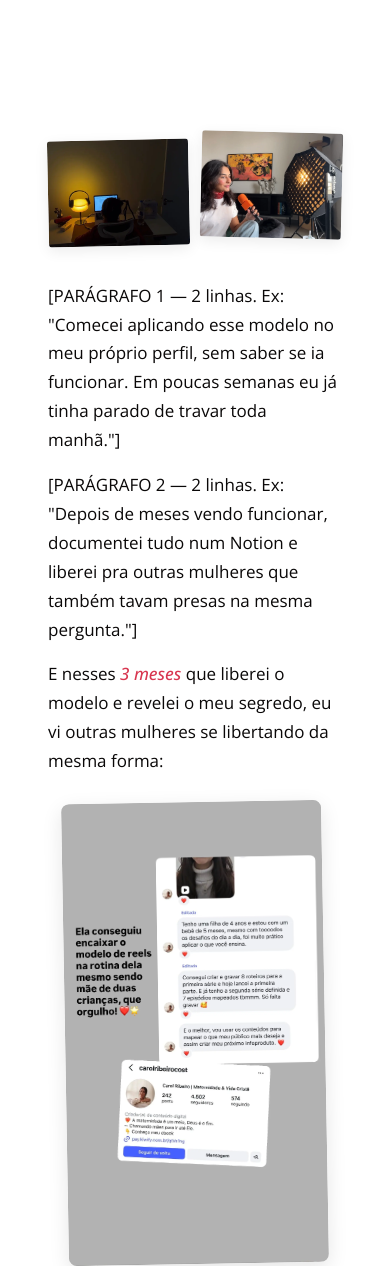
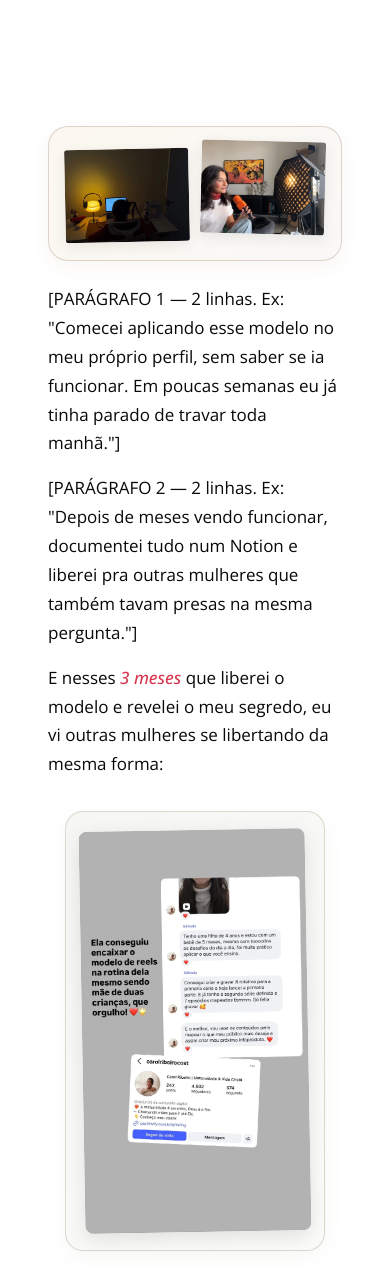
Before and after one commit to LeislinEduarda/obrigado-black, a plain HTML site: page index.html in a window 390 px wide. Shown: the part 6020-7286 px from the top of the page. Drawn offline with nearby package versions, Linux system fonts and the light colour scheme.

Commit message:
index.html

```diff
--- a/index.html
+++ b/index.html
@@ -1396,6 +1396,12 @@ src="https://www.facebook.com/tr?id=1292839838840770&ev=PageView&noscript=1"
   /* ========== STORY BLOCK (natural, sem card) ========== */
   .story {
     margin: 32px auto 8px;
+    max-width: 680px;
+  }
+
+  /* Card 1 — só nas fotos do quem sou eu (brown/mustard) */
+  .story-author {
+    margin: 0 auto 40px;
     max-width: 620px;
   }
 
@@ -1403,9 +1409,13 @@ src="https://www.facebook.com/tr?id=1292839838840770&ev=PageView&noscript=1"
     display: grid;
     grid-template-columns: 1fr 1fr;
     gap: 16px;
-    margin: 8px auto 32px;
-    max-width: 620px;
-    padding: 10px 0;
+    margin: 0 auto 28px;
+    max-width: 620px;
+    padding: 24px 22px;
+    background: linear-gradient(135deg, rgba(201, 151, 40, 0.07), rgba(122, 79, 46, 0.04));
+    border: 1.5px solid rgba(122, 79, 46, 0.22);
+    border-radius: 24px;
+    box-shadow: 0 6px 20px rgba(122, 79, 46, 0.05);
   }
 
   .story-photo {
@@ -1467,6 +1477,7 @@ src="https://www.facebook.com/tr?id=1292839838840770&ev=PageView&noscript=1"
     max-width: 620px;
   }
 
+  /* Cards 2, 3, 4 — só na imagem do print (verde suave) */
   .story-print-item {
     display: flex;
     flex-direction: column;
@@ -1479,6 +1490,11 @@ src="https://www.facebook.com/tr?id=1292839838840770&ev=PageView&noscript=1"
     margin: 0;
     max-width: 320px;
     width: 100%;
+    padding: 22px 20px;
+    background: linear-gradient(135deg, rgba(125, 143, 93, 0.07), rgba(125, 143, 93, 0.03));
+    border: 1.5px solid rgba(125, 143, 93, 0.28);
+    border-radius: 22px;
+    box-shadow: 0 6px 20px rgba(125, 143, 93, 0.06);
   }
 
   .story-print img {
@@ -2724,14 +2740,16 @@ src="https://www.facebook.com/tr?id=1292839838840770&ev=PageView&noscript=1"
 
     .stats-impact { grid-template-columns: 1fr; gap: 14px; padding: 22px 0; }
 
-    .story-photos { gap: 12px; margin: 6px auto 26px; max-width: 100%; }
+    .story-photos { gap: 12px; margin: 0 auto 24px; max-width: 100%; padding: 18px 16px; border-radius: 20px; }
     .story-photo { border-radius: 3px; }
     .story-photo:nth-child(1) { transform: rotate(-1.2deg); margin-top: 4px; }
     .story-photo:nth-child(2) { transform: rotate(1.4deg); margin-top: -4px; }
     .story-text { font-size: 15.5px; }
-
-    .story-prints { gap: 36px; margin: 26px auto 0; }
-    .story-print { max-width: 260px; }
+    .story-author { margin-bottom: 32px; }
+
+    .story-prints { gap: 32px; margin: 26px auto 0; }
+    .story-print-item { gap: 18px; }
+    .story-print { max-width: 260px; padding: 18px 16px; border-radius: 18px; }
     .story-print-context { font-size: 14.5px; }
     .story-print-name { font-size: 14px; }
     .story-print-niche { font-size: 10px; letter-spacing: 0.14em; }
@@ -3081,6 +3099,9 @@ src="https://www.facebook.com/tr?id=1292839838840770&ev=PageView&noscript=1"
 
       <!-- HISTÓRIA (fluida, sem card) -->
       <div class="story">
+
+        <!-- Card 1: Quem sou eu -->
+        <div class="story-author">
           <div class="story-photos">
             <div class="story-photo">
               <img src="https://raw.githubusercontent.com/LeislinEduarda/obrigado-black/main/roteiro.webp" alt="Fazendo os roteiros">
@@ -3096,6 +3117,7 @@ src="https://www.facebook.com/tr?id=1292839838840770&ev=PageView&noscript=1"
             <p>[PARÁGRAFO 2 — 2 linhas. Ex: "Depois de meses vendo funcionar, documentei tudo num Notion e liberei pra outras mulheres que também tavam presas na mesma pergunta."]</p>
 
             <p>E nesses <em>3 meses</em> que liberei o modelo e revelei o meu segredo, eu vi outras mulheres se libertando da mesma forma:</p>
+          </div>
         </div>
 
         <!-- PRINTS orgânicos: um abaixo do outro, com contexto -->
```
Lines whose indentation alone changed are shown as unchanged.
